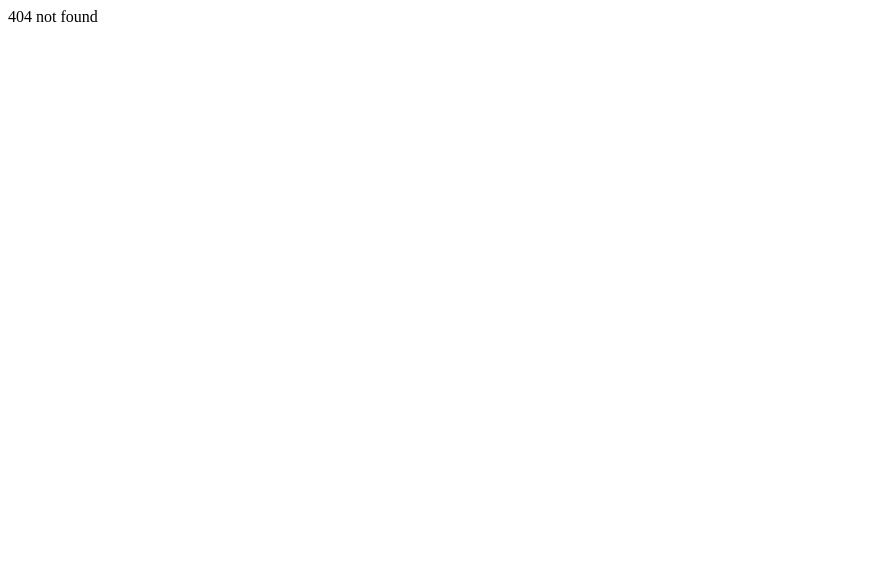
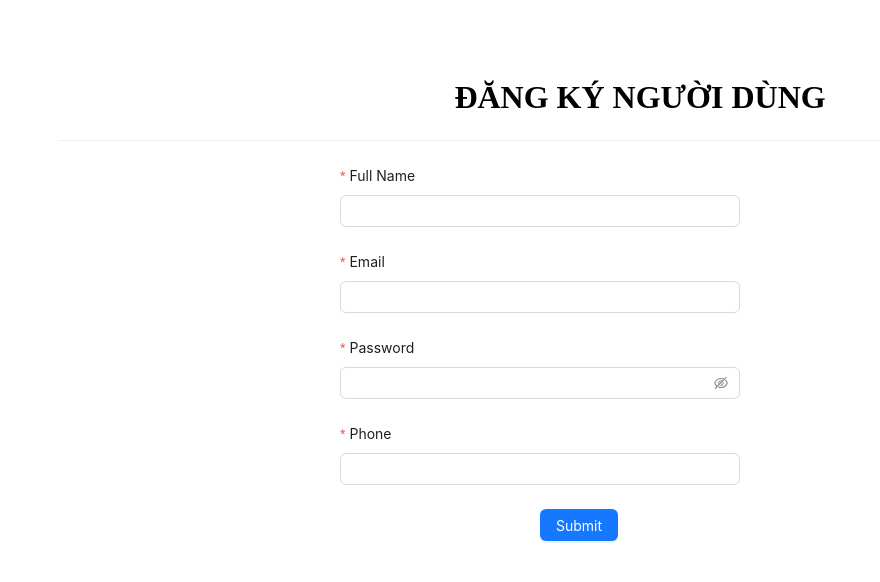
Before and after one commit to TanPham2808/React-vite-Tiki, a React (Vite) app: page /register in a window 1280 px wide. Before the commit this address had no page. Shown: the top 582 px of the page, without its empty margins (0-880 px from the left). Built offline with nearby package versions, Linux system fonts and the light colour scheme.

Commit message:
Design page register

```diff
--- a/package.json
+++ b/package.json
@@ -10,7 +10,9 @@
     "preview": "vite preview"
   },
   "dependencies": {
+    "@ant-design/icons": "5.0.1",
     "@reduxjs/toolkit": "1.9.3",
+    "antd": "5.3.2",
     "react": "18.2.0",
     "react-dom": "18.2.0",
     "react-redux": "8.0.5",
--- a/src/App.jsx
+++ b/src/App.jsx
@@ -10,6 +10,7 @@ import ContactPage from './pages/contact';
 import BookPage from './pages/book';
 import { Outlet } from "react-router-dom";
 import Home from './components/Home';
+import RegisterPage from './pages/register';
 
 const Layout = () => {
   return (
@@ -41,6 +42,10 @@ const router = createBrowserRouter([
   {
     path: "/login",
     element: <LoginPage />
+  },
+  {
+    path: "/register",
+    element: <RegisterPage />
   }
 ]);
 
--- /dev/null
+++ b/src/pages/register/index.jsx
@@ -0,0 +1,106 @@
+import { Button, Divider, Form, Input } from 'antd';
+
+const RegisterPage = () => {
+    const [form] = Form.useForm();
+
+    const onFinish = (values) => {
+        console.log('Success:', values);
+    };
+    const onFinishFailed = (errorInfo) => {
+        console.log('Failed:', errorInfo);
+    };
+
+    return (
+        <div style={{ padding: '50px' }}>
+            <h1 style={{ textAlign: 'center' }}>ĐĂNG KÝ NGƯỜI DÙNG</h1>
+            <Divider />
+            <Form
+                form={form}
+                layout='vertical'
+                name="basic"
+                labelCol={{
+                    span: 8,
+                }}
+                wrapperCol={{
+                    span: 16,
+                }}
+                style={{
+                    maxWidth: 600,
+                    margin: '0 auto'
+                }}
+                initialValues={{
+                    remember: true,
+                }}
+                onFinish={onFinish}
+                onFinishFailed={onFinishFailed}
+                autoComplete="off"
+            >
+                <Form.Item
+                    label="Full Name"
+                    name="fullName"
+                    rules={[
+                        {
+                            required: true,
+                            message: 'Không để trống Full name!',
+                        },
+                    ]}
+                >
+                    <Input />
+                </Form.Item>
+
+                <Form.Item
+                    label="Email"
+                    name="email"
+                    rules={[
+                        {
+                            required: true,
+                            message: 'Không để trống Email',
+                        },
+                    ]}
+                >
+                    <Input />
+                </Form.Item>
+
+                <Form.Item
+                    label="Password"
+                    name="password"
+                    rules={[
+                        {
+                            required: true,
+                            message: 'Không để trống mật khẩu!',
+                        },
+                    ]}
+                >
+                    <Input.Password />
+                </Form.Item>
+
+                <Form.Item
+                    label="Phone"
+                    name="phone"
+                    rules={[
+                        {
+                            required: true,
+                            pattern: new RegExp(/\d+/g),
+                            message: 'Nhập số điện thoại!',
+                        },
+                    ]}
+                >
+                    <Input />
+                </Form.Item>
+
+                <Form.Item
+                    wrapperCol={{
+                        offset: 8,
+                        span: 16,
+                    }}
+                >
+                    <Button type="primary" htmlType="submit">
+                        Submit
+                    </Button>
+                </Form.Item>
+            </Form>
+        </div>
+    )
+}
+
+export default RegisterPage;
```
Also changed, not shown: 1 other file (tests, documents, lock files or other folders).
